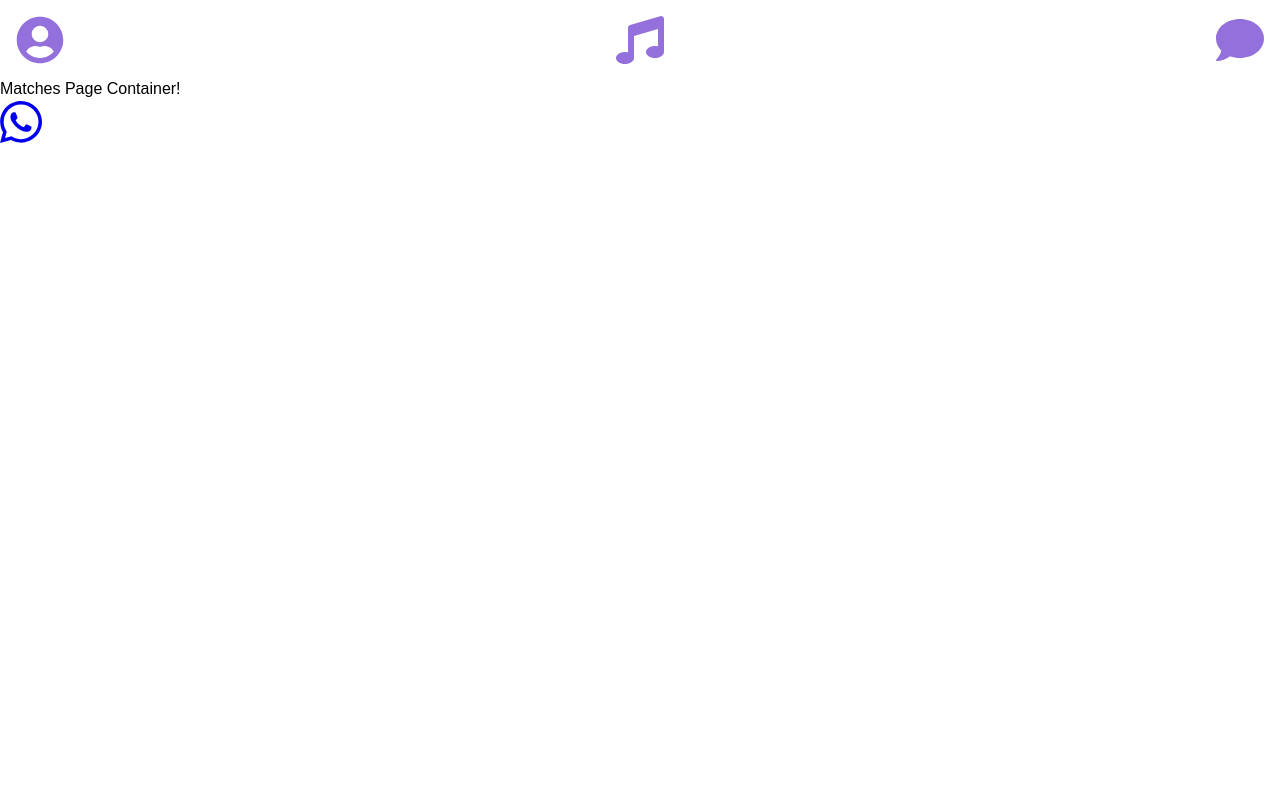
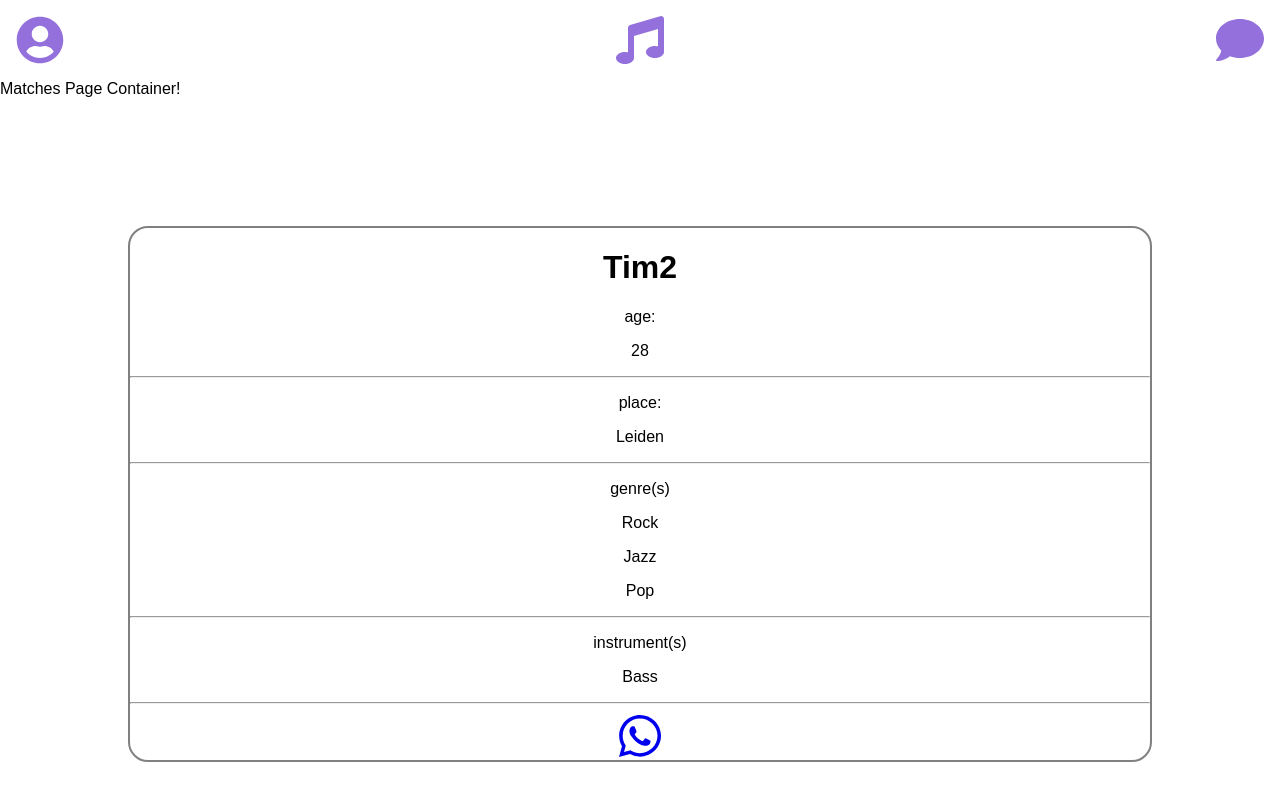
Before and after one commit to antenna-research/knakworst, a React (Create React App) app: page /matches in a window 1280 px wide. Shown: the top 800 px of the page. Built offline with nearby package versions, Linux system fonts and the light colour scheme.

Commit message:
matchedContainer and matchedPage

```diff
--- a/src/components/Matches/MatchesPage.js
+++ b/src/components/Matches/MatchesPage.js
@@ -1,19 +1,44 @@
 import React from 'react'
 import { connect } from 'react-redux'
 import PropTypes from 'prop-types'
-import {FontAwesomeIcon} from "@fortawesome/react-fontawesome";
+import { FontAwesomeIcon } from '@fortawesome/react-fontawesome'
 
-const MatchesPage = props => {
-  return (
-    <div>
-      <a href="https://wa.me/310627653060?text=I'm%20matched%20with%20you%20on%20Knakworst"><FontAwesomeIcon icon={['fab', 'whatsapp']} size="3x" /></a>
-
-    </div>
-  )
+const tempStyle = {
+  border: '2px solid gray',
+  borderRadius: '20px',
+  margin: '10%',
+  textAlign: 'center'
 }
 
-MatchesPage.propTypes = {
+const MatchesPage = props =>
+  props.matchedUsers.map(user => {
+    return (
+      <div key={user.id} style={tempStyle}>
+        <h1>{user.username}</h1>
+        <p>age:</p>
+        <p>{user.age}</p>
+        <hr />
+        <p>place:</p>
+        <p>{user.address}</p>
+        <hr />
+        <p>genre(s)</p>
+        {user.genres.map(genre => <p key={genre}>{genre}</p>)}
+        <hr />
+        <p>instrument(s)</p>
+        {user.instruments.map(instrument => <p key={instrument}>{instrument}</p>)}
+        <hr />
+        <a
+          href={`https://wa.me/${user.phone.replace(
+            /-/g,
+            ''
+          )}?text=I'm%20matched%20with%20you%20on%20Knakworst`}
+        >
+          <FontAwesomeIcon icon={['fab', 'whatsapp']} size="3x" />
+        </a>
+      </div>
+    )
+  })
 
-}
+MatchesPage.propTypes = {}
 
 export default MatchesPage
--- a/src/components/Matches/MatchesPageContainer.js
+++ b/src/components/Matches/MatchesPageContainer.js
@@ -1,21 +1,33 @@
 import React, { PureComponent } from 'react'
 import { connect } from 'react-redux'
 import PropTypes from 'prop-types'
-import MatchesPage from "./MatchesPage"
-import NavComponent from "../Nav/NavComponent";
+import MatchesPage from './MatchesPage'
+import NavComponent from '../Nav/NavComponent'
 
 class MatchesPageContainer extends PureComponent {
   render() {
     return (
       <div id={'MatchesPageContainer'}>
-        <NavComponent/>
+        <NavComponent />
         Matches Page Container!
-      <MatchesPage />
+        <MatchesPage matchedUsers={this.props.matchedUsers} />
       </div>
     )
   }
 }
 
-MatchesPageContainer.propTypes = {}
+const mapStateToProps = state => {
+  const currentUserId = 1
+  const ids = state.matches[currentUserId].matches
+  const matchedUsers = state.matches[currentUserId].matches.map((id, i) => {
+    return {
+      ...state.users[id],
+      id: ids[i]
+    }
+  })
+  return {
+    matchedUsers
+  }
+}
 
-export default MatchesPageContainer
+export default connect(mapStateToProps)(MatchesPageContainer)
```
